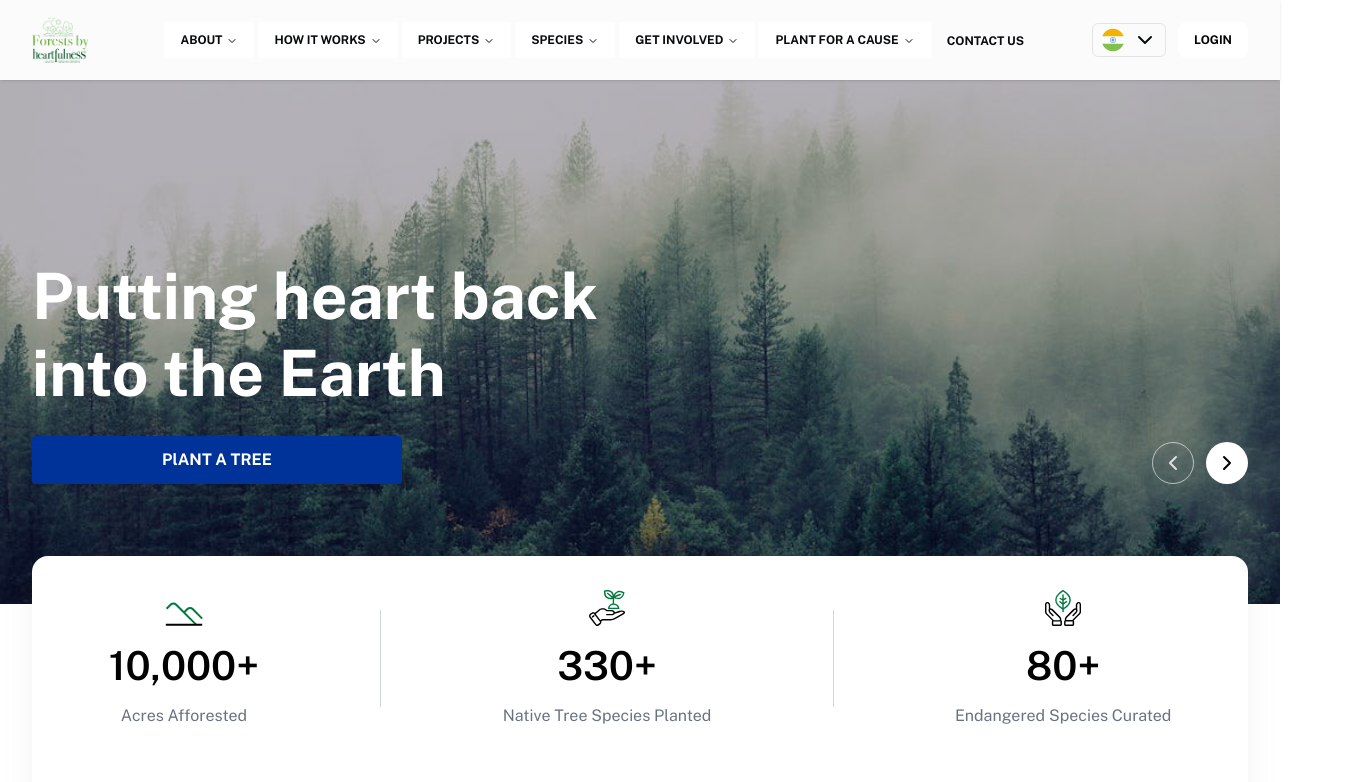
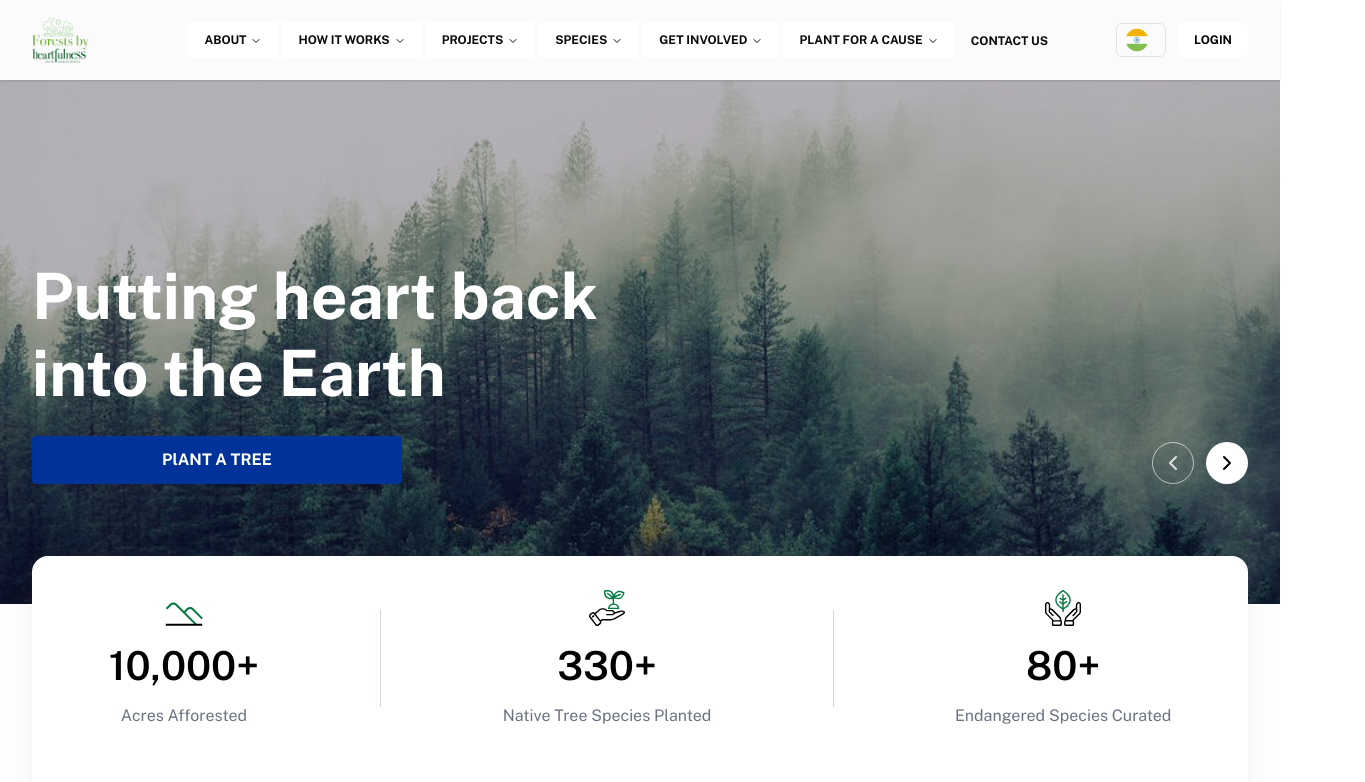
Before and after one commit to bugcurefrontend/fbh-frontend, a Next.js app: page / in a window 1280 px wide. Shown: the top 782 px of the page, 1365 px wide, since content can reach past the window. Built offline with nearby package versions, Linux system fonts and the light colour scheme.

Commit message:
fix: max-width of site

```diff
--- a/app/page.tsx
+++ b/app/page.tsx
@@ -16,7 +16,7 @@ export default function Home() {
       <Header />
       <HeroSection />
 
-      <section className="max-w-7xl mx-auto w-full md:px-8 px-4 space-y-16 mb-16">
+      <section className="mx-auto w-full md:px-8 px-4 space-y-16 mb-16">
         <StatisticsSection />
         <AboutSection />
         <PartnersSection />
--- a/src/components/Footer.tsx
+++ b/src/components/Footer.tsx
@@ -15,7 +15,7 @@ const Footer: React.FC = () => {
 
   return (
     <footer className="bg-[#0f172a] text-[#e6e6e6]">
-      <div className="max-w-7xl mx-auto md:px-8 px-4 py-16 flex flex-col sm:flex-row sm:justify-between gap-16 sm:gap-16">
+      <div className="mx-auto md:px-8 px-4 py-16 flex flex-col sm:flex-row sm:justify-between gap-16 sm:gap-16">
         {/* Logo & App Downloads */}
         <div className="flex flex-col gap-6 md:min-w-sm w-full sm:w-auto">
           <Image
--- a/src/components/Header.tsx
+++ b/src/components/Header.tsx
@@ -8,8 +8,6 @@ import { CustomNavigationMenu } from "./ui/navigation-menu";
 import { MobileNavigation } from "./mobile-navigation";
 
 export default function Header() {
-  const [mobileMenuOpen, setMobileMenuOpen] = React.useState(false);
-
   const navigationItems = [
     {
       label: "About",
@@ -37,23 +35,23 @@ export default function Header() {
     },
   ];
 
-  const handleMobileMenuToggle = () => {
-    setMobileMenuOpen(!mobileMenuOpen);
-  };
   return (
     <header className="fixed top-0 left-0 w-full z-50 bg-white/95 backdrop-blur-md shadow-sm">
-      <div className="max-w-7xl mx-auto flex items-center justify-between h-16 sm:h-20 px-4 sm:px-8">
+      <div className="mx-auto flex items-center justify-between h-16 sm:h-20 px-4 sm:px-8">
         {/* Logo */}
+        <div className="md:w-full md:max-w-[30%]">
           <Image
             src="/images/logo3.png"
             alt="logo"
             width={57}
             height={46}
             priority
+            className="min-w-[57px]"
           />
+        </div>
 
         {/* Desktop navigation */}
-        <div className="hidden lg:flex items-center gap-10 xl:gap-14">
+        <div className="w-full hidden lg:flex items-center justify-between gap-10 xl:gap-14">
           <CustomNavigationMenu navigationItems={navigationItems} />
 
           <div className="flex items-center justify-center gap-3">
--- a/src/components/HeroSection.tsx
+++ b/src/components/HeroSection.tsx
@@ -12,7 +12,7 @@ const HeroSection = () => {
           'linear-gradient(0deg, rgba(0, 13, 38, 0.30), rgba(0, 13, 38, 0.30)), url("/images/hero-forest-bg.png")',
       }}
     >
-      <div className="max-w-7xl w-full mx-auto relative md:px-8 px-4 pt-[258px]">
+      <div className="w-full mx-auto relative md:px-8 px-4 pt-[258px]">
         <div className="sm:max-w-[582px] max-w-[276px]">
           <h1 className="sm:text-[64px] font-bold sm:leading-[1.2] text-white mb-10 text-[38px] leading-[36px] sm:mb-6">
             Putting heart back into the Earth
--- a/src/components/TestimonialsSection.tsx
+++ b/src/components/TestimonialsSection.tsx
@@ -14,18 +14,16 @@ const TestimonialsSection: React.FC = () => {
       {/* Testimonial Card */}
       <div className="flex flex-col md:flex-row gap-16 items-center justify-between">
         {/* Image */}
-        <div className="flex-shrink-0">
         <Image
           src="/images/volunteer-testimonial.png"
           alt="Volunteer testimonial"
           width={493}
           height={423}
-            className="rounded-lg object-cover w-full h-full"
+          className="rounded-xl object-cover w-full h-auto lg:w-[45%]"
         />
-        </div>
 
         {/* Content */}
-        <div className="max-w-2xl md:space-y-10 space-y-6 max-md:flex flex-col items-center text-center md:text-start">
+        <div className="max-w-2xl lg:max-w-full lg:w-[55%] md:space-y-10 space-y-6 max-md:flex flex-col items-center text-center md:text-start">
           {/* Quote Icon */}
           <div className="w-20 h-20 flex items-center justify-center">
             <QuoteIcon width={77} height={77} color="#003399" />
```
Lines whose indentation alone changed are shown as unchanged.
